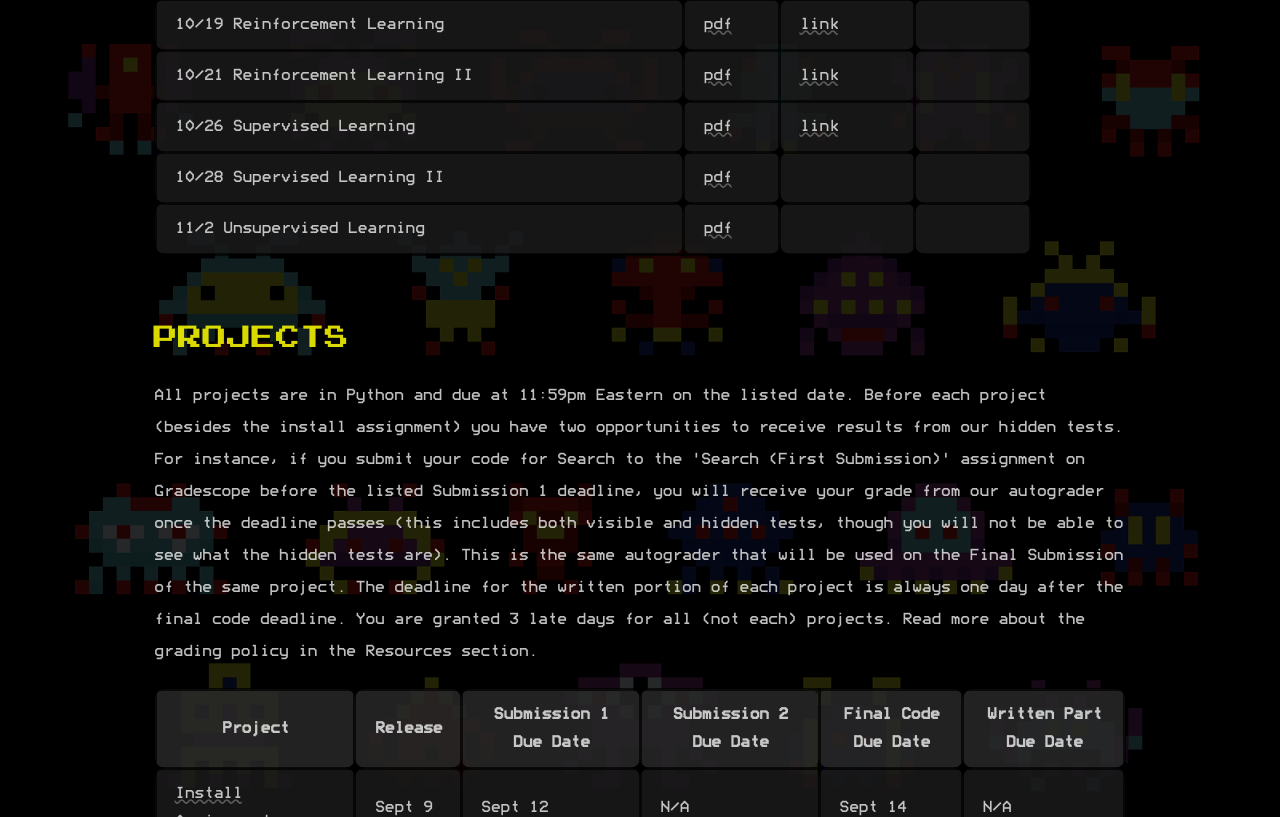
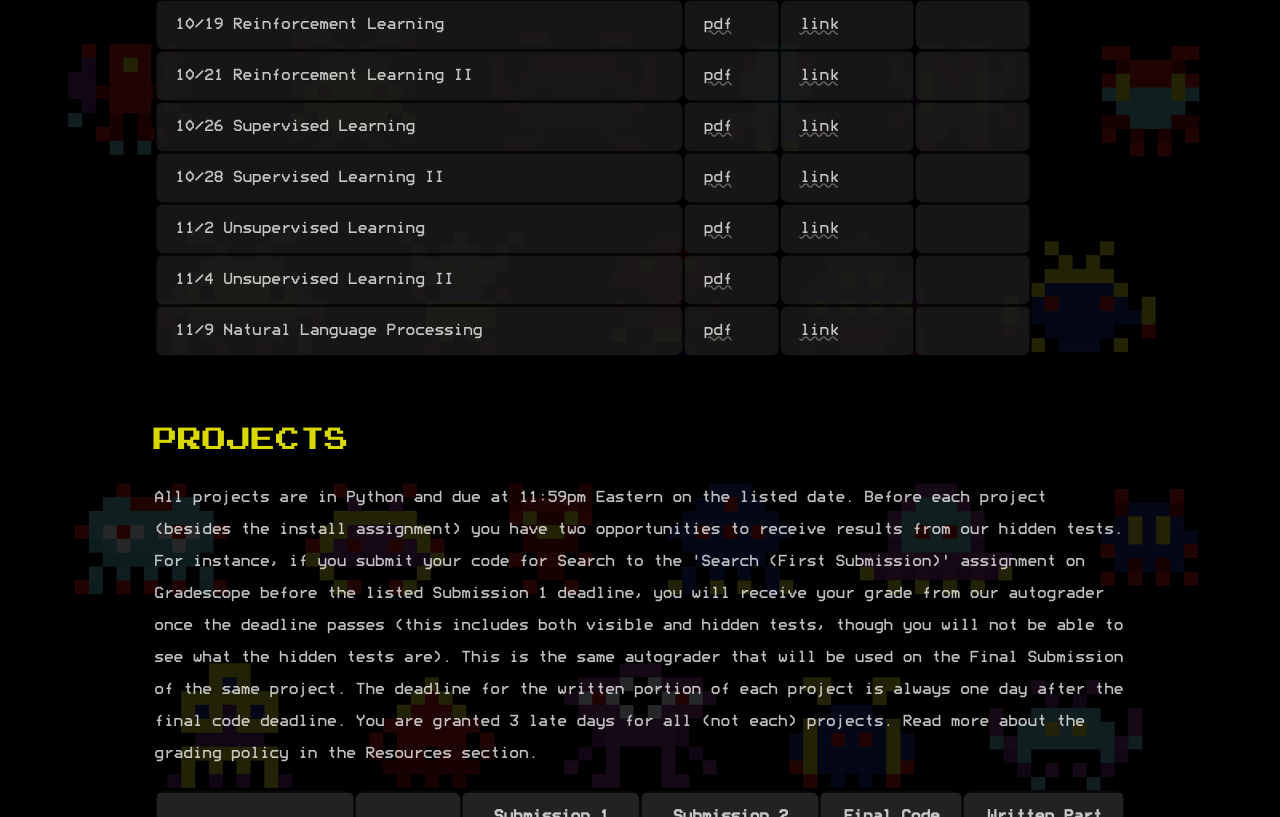
Before and after one commit to neilramaswamy/cs1410-website, a Next.js app: page / in a window 1280 px wide. Shown: the part 2063-2880 px from the top of the page. Built offline with nearby package versions, Linux system fonts and the light colour scheme.

Commit message:
day 18 slides

```diff
--- a/pages/index.tsx
+++ b/pages/index.tsx
@@ -360,7 +360,14 @@ const Home = (): JSX.Element => {
                                         pdf
                                     </a>
                                 </td>
-                                <td></td>
+                                <td>
+                                <a
+                                        href="https://brown.hosted.panopto.com/Panopto/Pages/Viewer.aspx?id=2de01756-6d76-40e6-965d-ad9c01426257"
+                                        target="_blank"
+                                    >
+                                        link
+                                    </a>
+                                </td>
                                 <td></td>
                             </tr>
                             <tr>
@@ -370,7 +377,41 @@ const Home = (): JSX.Element => {
                                         pdf
                                 </a>
                                 </td>
+                                <td>
+                                <a
+                                        href="https://brown.hosted.panopto.com/Panopto/Pages/Viewer.aspx?id=41170024-2e73-495f-a58f-ad9c01426275"
+                                        target="_blank"
+                                    >
+                                        link
+                                    </a>
+                                </td>
                                 <td></td>
+                            </tr>
+                            <tr>
+                                <td>11/4 Unsupervised Learning II </td>
+                                <td>
+                                <a href="/slides/1410_17.pdf" target="_blank">
+                                        pdf
+                                </a>
+                                </td>
+                                <td></td>
+                                <td></td>
+                            </tr>
+                            <tr>
+                                <td>11/9 Natural Language Processing </td>
+                                <td>
+                                <a href="/slides/1410_18.pdf" target="_blank">
+                                        pdf
+                                </a>
+                                </td>
+                                <td>
+                                <a
+                                        href="https://brown.hosted.panopto.com/Panopto/Pages/Viewer.aspx?id=5d4caf5d-2e85-4ea7-8df7-ad9c014262b4"
+                                        target="_blank"
+                                    >
+                                        link
+                                    </a>
+                                </td>
                                 <td></td>
                             </tr>
                         </tbody>
```
Also changed, not shown: 2 other files (tests, documents, lock files or other folders).
